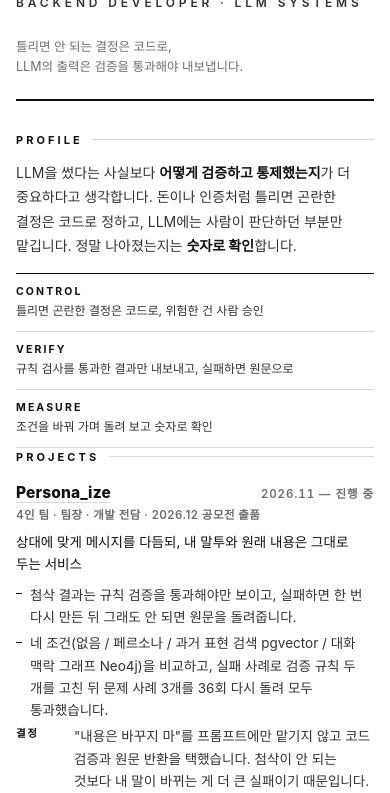
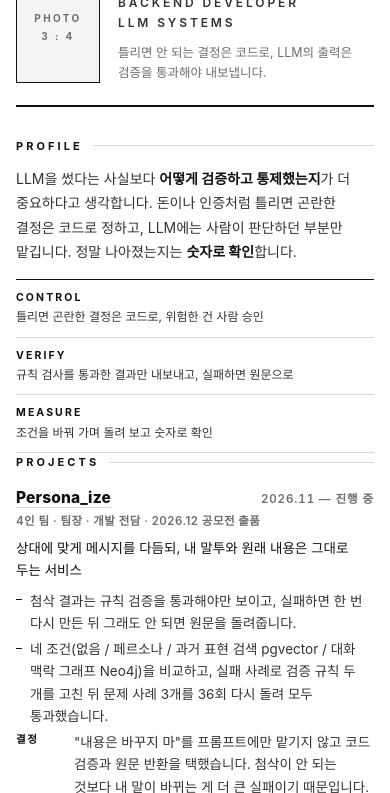
Before and after one commit to SkyWith628/SkyWith628, a plain HTML site: page docs/minimal.html in a window 390 px wide. Shown: the part 85-878 px from the top of the page. Drawn offline with Linux system fonts and the light colour scheme; a web font is replaced by a local one.

Commit message:
docs: 흑백 이력서에 사진 자리 추가
Co-Authored-By: Claude Opus 5.5 <noreply@anthropic.com>
Claude-Session: https://claude.ai/code/session_01RRf7aGa7tshiwzKNxu1PMH

```diff
--- a/docs/minimal.html
+++ b/docs/minimal.html
@@ -38,10 +38,14 @@ ul{padding:0;list-style:none}
 }
 
 /* 머리 */
-.head{display:grid;grid-template-columns:1fr auto;align-items:end;gap:24px;padding-bottom:22px;border-bottom:2px solid var(--rule)}
+.head{display:grid;grid-template-columns:auto 1fr;align-items:end;gap:28px;padding-bottom:22px;border-bottom:2px solid var(--rule)}
 .name{font-size:46px;font-weight:800;letter-spacing:.14em;line-height:1;text-transform:uppercase}
 .title{margin-top:12px;font-size:12px;font-weight:600;letter-spacing:.32em;text-transform:uppercase;color:var(--ink-2)}
-.head .motto{max-width:250px;text-align:right;font-size:12.5px;color:var(--muted);line-height:1.6}
+.head .motto{margin-top:14px;font-size:12.5px;color:var(--muted);line-height:1.6}
+.title{white-space:nowrap}
+.photo{position:relative;margin:0;width:112px;aspect-ratio:3/4;border:1px solid var(--ink);background:#f4f4f4;display:grid;place-items:center;overflow:hidden}
+.photo img{position:absolute;inset:0;width:100%;height:100%;object-fit:cover;filter:grayscale(1) contrast(1.05)}
+.photo .ph{font-size:10px;font-weight:700;letter-spacing:.24em;text-align:center;line-height:1.8;color:var(--muted)}
 
 /* 본문 2단 */
 .cols{display:grid;grid-template-columns:200px 1fr;gap:0 44px;margin-top:30px}
@@ -98,8 +102,12 @@ h2{font-size:11px;font-weight:700;letter-spacing:.28em;text-transform:uppercase;
 /* 반응형 */
 @media (max-width:760px){
   .paper{margin:0;padding:32px 16px 28px;box-shadow:none}
-  .head{grid-template-columns:1fr}
-  .head .motto{text-align:left;max-width:none}
+  .head{grid-template-columns:auto 1fr;gap:18px}
+  .head .motto{margin-top:10px}
+  .photo{width:84px}
+  .title{white-space:normal;letter-spacing:.24em}
+  .title span{display:block}
+  .title .sep{display:none}
   .name{font-size:34px}
   .cols{grid-template-columns:1fr;gap:28px}
   .side{border-right:0;padding-right:0;display:grid;grid-template-columns:1fr 1fr;gap:24px}
@@ -118,6 +126,8 @@ h2{font-size:11px;font-weight:700;letter-spacing:.28em;text-transform:uppercase;
   .paper{max-width:none;margin:0;padding:0;box-shadow:none}
   .tools{display:none}
   .name{font-size:30pt}
+  .photo{width:25mm}
+  .photo.empty{display:none}
   .cols{grid-template-columns:150px 1fr;gap:0 26px;margin-top:18px}
   .side{padding-right:18px}
   .block+.block{margin-top:18px}
@@ -134,11 +144,16 @@ h2{font-size:11px;font-weight:700;letter-spacing:.28em;text-transform:uppercase;
 <article class="paper">
 
   <header class="head">
+    <!-- 사진: docs/photo.jpg 로 저장하면 자동으로 들어갑니다 (3:4 비율 권장, 흑백으로 표시) -->
+    <figure class="photo">
+      <img src="photo.jpg" alt="SkyWith 프로필 사진" onerror="this.parentNode.classList.add('empty');this.remove()">
+      <span class="ph" aria-hidden="true">PHOTO<br>3 : 4</span>
+    </figure>
     <div>
       <h1 class="name">SkyWith</h1>
-      <p class="title">Backend Developer · LLM Systems</p>
+      <p class="title"><span>Backend Developer</span><span class="sep"> · </span><span>LLM Systems</span></p>
+      <p class="motto">틀리면 안 되는 결정은 코드로, LLM의 출력은 검증을 통과해야 내보냅니다.</p>
     </div>
-    <p class="motto">틀리면 안 되는 결정은 코드로,<br>LLM의 출력은 검증을 통과해야 내보냅니다.</p>
   </header>
 
   <div class="cols">
```
